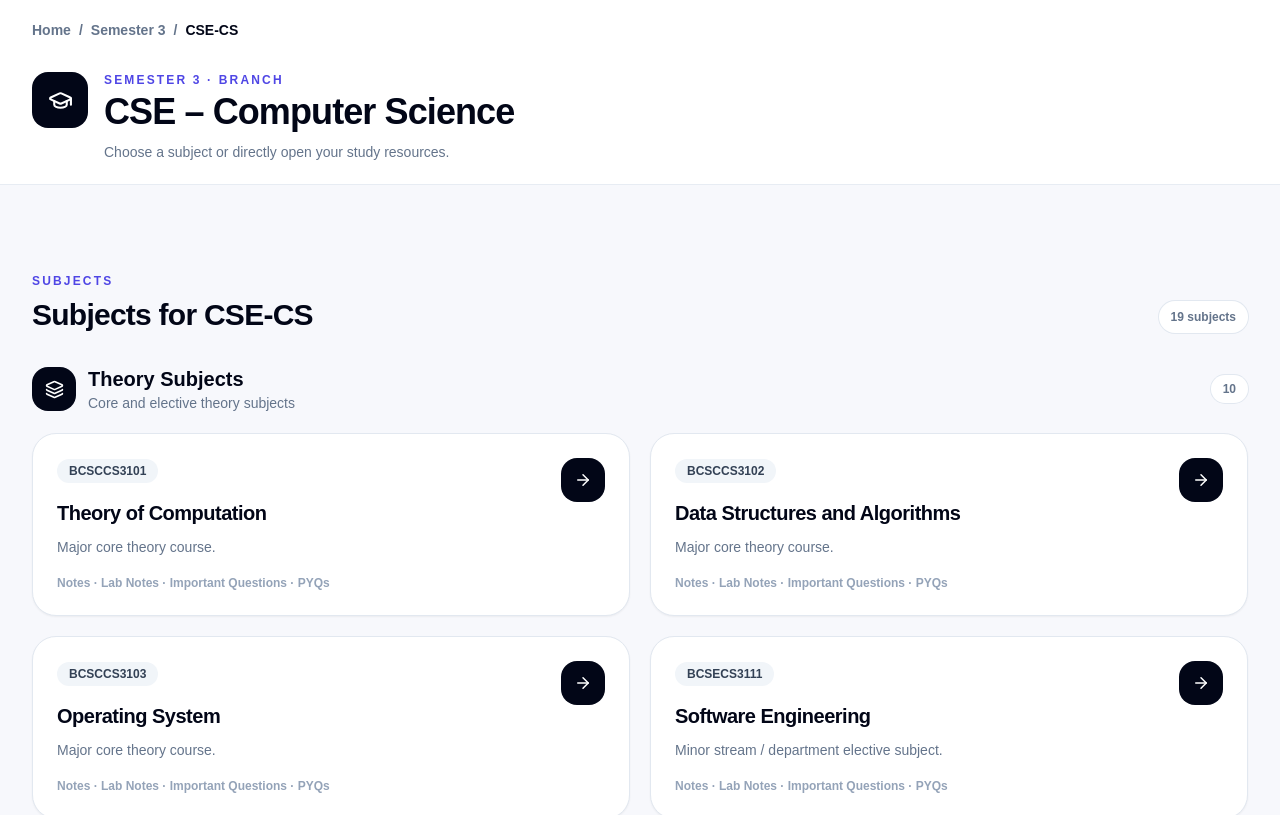
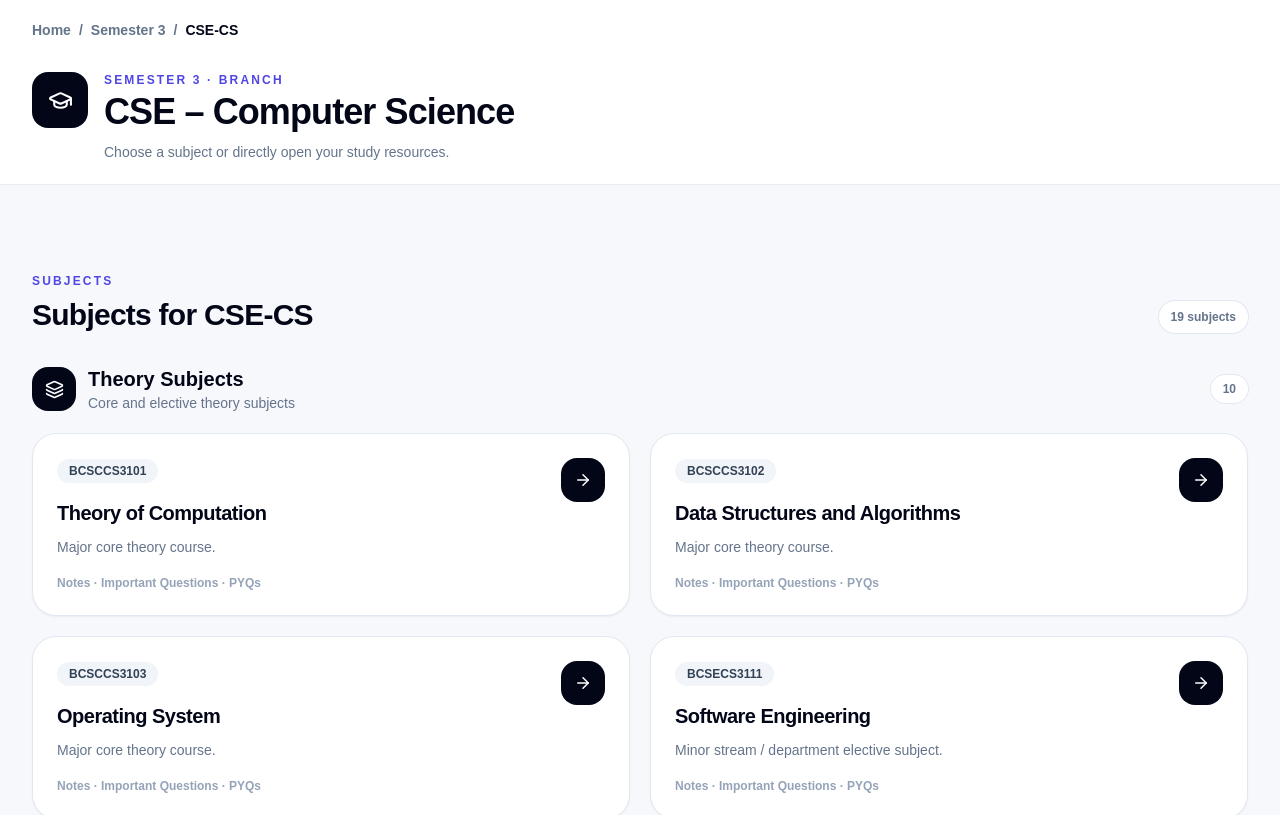
Before and after one commit to codingwithdinu/JIET-EXAM-PREP, a Next.js app: page /semester/3/branch/cse-cs in a window 1280 px wide. Shown: the top 815 px of the page. Built offline with nearby package versions, Linux system fonts and the light colour scheme.

Commit message:
ui: remove Lab Notes label from subject cards

```diff
--- a/app/semester/[semester]/branch/[branch]/page.tsx
+++ b/app/semester/[semester]/branch/[branch]/page.tsx
@@ -83,7 +83,7 @@ export default async function BranchPage({ params }: { params: Promise<{ semeste
                             <span className="inline-flex rounded-full bg-slate-100 px-3 py-1 text-xs font-black text-slate-700">{subject.code}</span>
                             <h4 className="mt-4 text-xl font-black tracking-tight">{subject.name}</h4>
                             <p className="mt-2 text-sm leading-6 text-slate-500">{subject.description}</p>
-                            <p className="mt-4 text-xs font-bold text-slate-400">Notes · Lab Notes · Important Questions · PYQs</p>
+                            <p className="mt-4 text-xs font-bold text-slate-400">Notes · Important Questions · PYQs</p>
                           </Link>
                           <a
                             href={`https://drive.google.com/drive/u/0/search?q=${encodeURIComponent(subject.name)}`}
```
